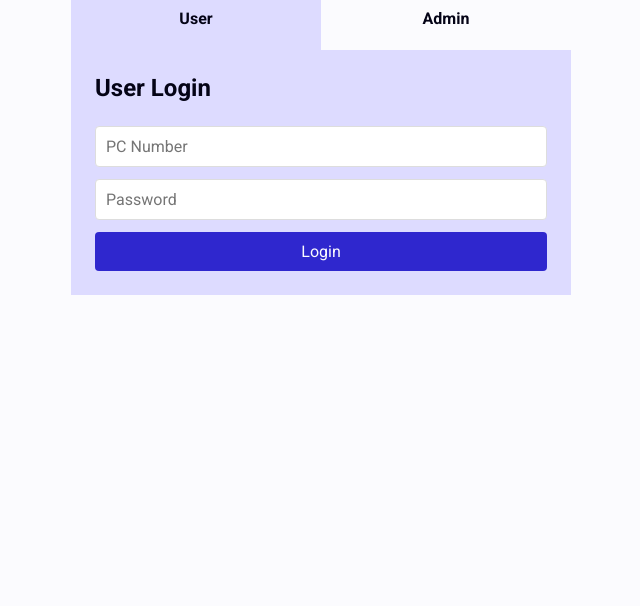
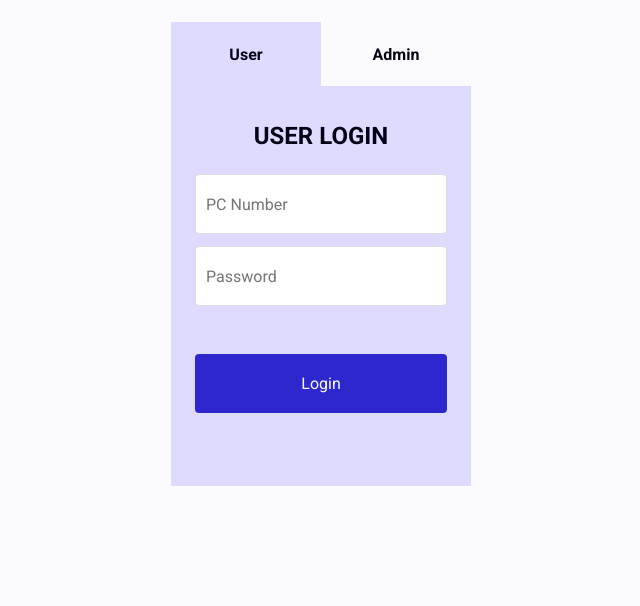
Before and after one commit to Uwami-Mgxekwa/cosmic-solutions, a website built with Vite: page index.html in a window 1280 px wide. Shown: the part 194-800 px from the top of the page, without its empty margins (319-959 px from the left). Built offline with nearby package versions, Linux system fonts and the light colour scheme.

Commit message:
chore:re-style login card

```diff
--- a/src/css/index.style.css
+++ b/src/css/index.style.css
@@ -6,7 +6,7 @@
   display: flex;
   flex-direction: column;
   align-items: center;
-  margin-top: 64px;
+  margin-top: 100px;
 }
 
 .logo {
@@ -27,7 +27,8 @@
 }
 
 .container {
-  min-width: 50%;
+  min-width: 30%;
+  height: 80%;
   color: var(--text);
 }
 
@@ -52,7 +53,9 @@
 .content {
   display: none;
   padding: 24px;
+  padding-top: 36px;
   background: var(--secondary);
+  height: 400px;
 }
 
 .content-active {
@@ -63,6 +66,8 @@
   font-size: 24px;
   color: var(--text);
   margin-bottom: 24px;
+  width: 100%;
+  text-align: center;
 }
 
 form {
@@ -71,6 +76,7 @@ form {
 }
 
 input {
+  height: 60px;
   padding: 10px;
   margin-bottom: 12px;
   border: 1px solid #ddd;
@@ -87,7 +93,8 @@ input:focus {
 button {
   background-color: var(--primary);
   color: var(--background);
-  padding: 10px;
+  padding: 20px;
+  margin-top: 36px;
   border: none;
   border-radius: 4px;
   cursor: pointer;
--- a/src/index.ts
+++ b/src/index.ts
@@ -18,10 +18,10 @@ const loadIndexPage = () => {
           <h1 class="tab tab-active" id="user">User</h1>
           <h1 class="tab" id="admin">Admin</h1>
         </div>
-        <div>
+        <div class="form-wrapper">
           <div class="content content-active" id="user-login">
               <div class="card">
-                <h2> User Login</h2>
+                <h2> USER LOGIN</h2>
                 <form id="user-form">
                   <input type="text" id="user-username" name="user-username" placeholder="PC Number" required>
                   <input type="password" id="user-password" name="user-password" placeholder="Password" required>
@@ -31,7 +31,7 @@ const loadIndexPage = () => {
           </div>
           <div class="content" id="admin-login">
               <div class="card">
-                <h2>Admin Login</h2>
+                <h2>ADMIN LOGIN</h2>
                 <form id="admin-form">
                   <input type="text" id="admin-username" name="admin-username" placeholder="Email" required>
                   <input type="password" id="admin-password" name="admin-password" placeholder="Password" required>
```
Also changed, not shown: src/admin/dashboard.admin.ts (+11 -3 lines).
